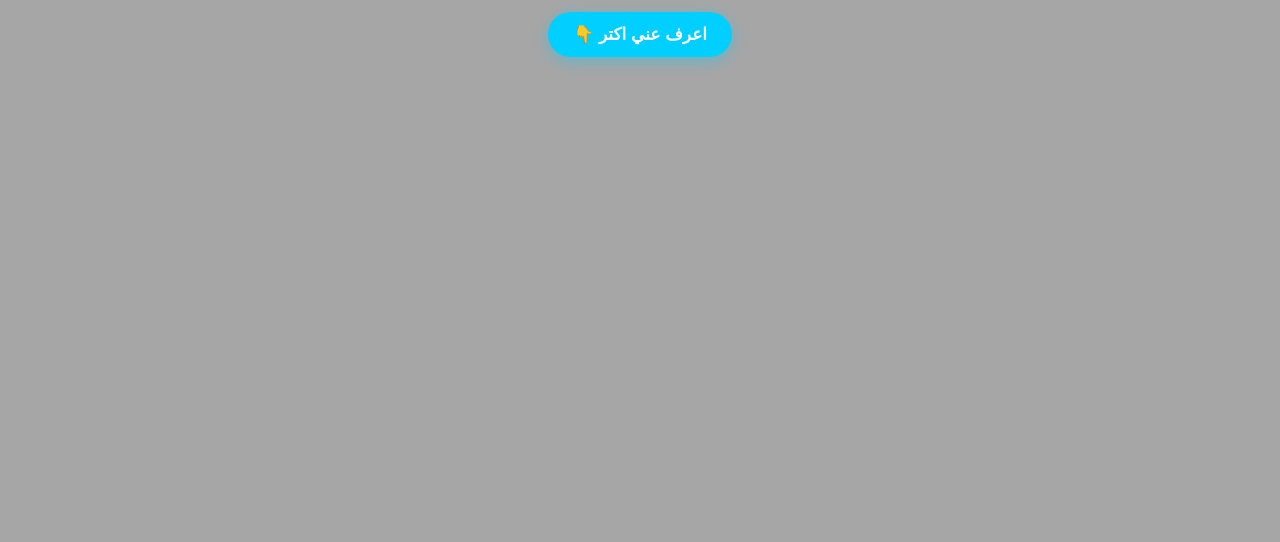
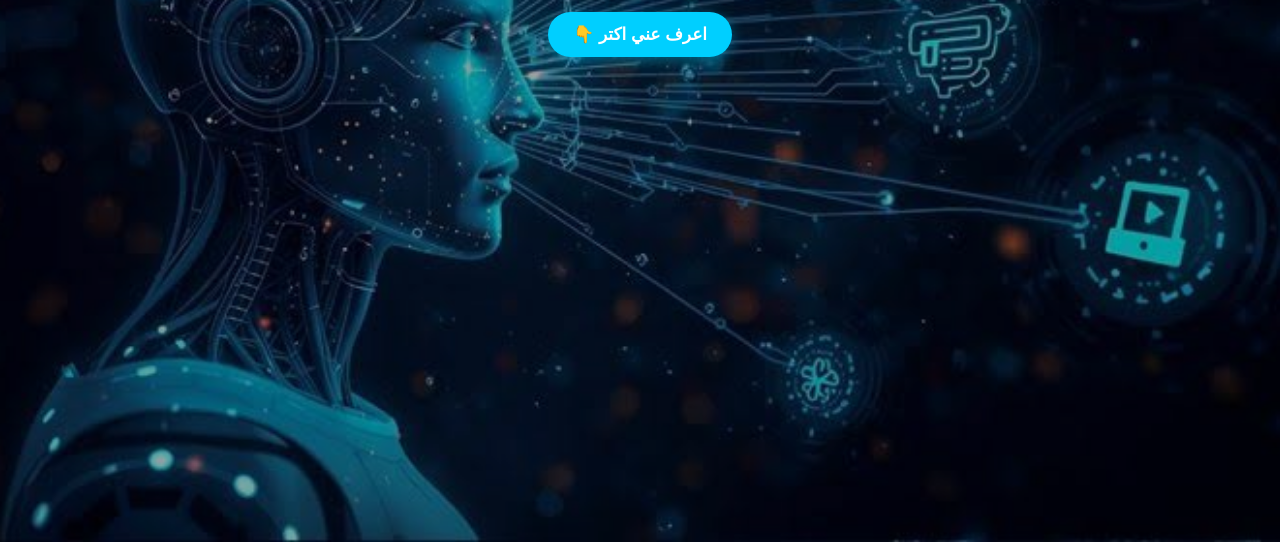
Before and after one commit to elshafeyemad18-cpu/elshafeyemad18-cpu.github.io, a plain HTML site: page index.html in a window 1280 px wide. Shown: the part 258-800 px from the top of the page. Drawn offline with Linux system fonts and the light colour scheme.

Commit message:
Update index.html

```diff
--- a/index.html
+++ b/index.html
@@ -7,7 +7,7 @@
 <style>
   *{margin:0; padding:0; box-sizing:border-box; font-family:sans-serif}
   body{color:white; text-align:center; min-height:100vh}
-  .bg{position:fixed; inset:0; z-index:-2; background: url('bg.jpg') no-repeat center center; background-size: cover;}
+  .bg{position:fixed; inset:0; z-index:-2; background: url('me.jpg') no-repeat center center; background-size: cover;}
   .bg-overlay{position:fixed; inset:0; z-index:-1; background:rgba(0,0,0,0.35);}
   nav{background:rgba(0,0,0,0.55); padding:15px; position:sticky; top:0; z-index:10; display:flex; justify-content:center; gap:10px; flex-wrap:wrap; backdrop-filter:blur(5px)}
   nav button{background:rgba(255,255,255,0.15); color:white; border:1px solid rgba(255,255,255,0.4); padding:10px 20px; border-radius:20px; cursor:pointer; font-size:16px; transition:0.3s; font-weight:bold}
```
